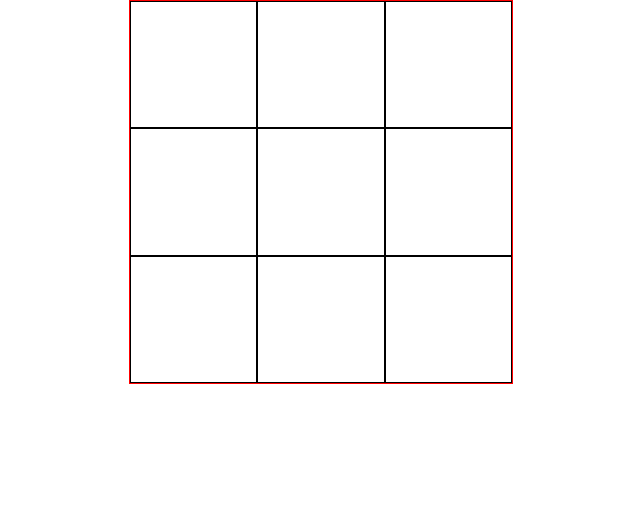
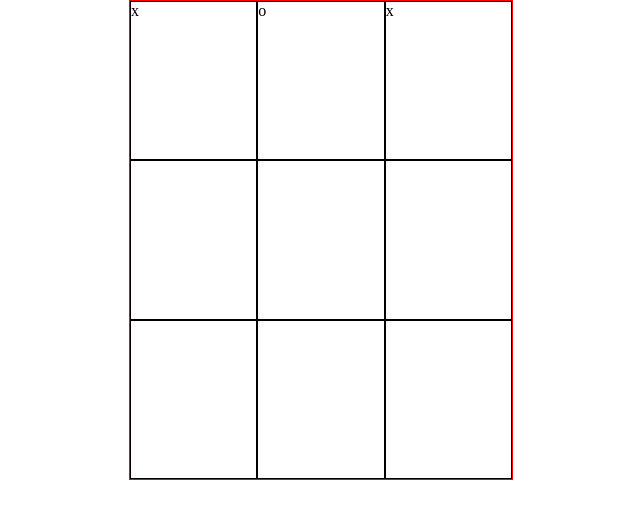
Before and after one commit to Deepspacediver/tic-tac-toe, a plain HTML site: page index.html in a window 1280 px wide. Shown: the whole page, without its empty margins (319-959 px from the left). Drawn offline with Linux system fonts and the light colour scheme.

Commit message:
added function to display array in tiles, created players

```diff
--- a/java.js
+++ b/java.js
@@ -1,6 +1,40 @@
 console.log("hello world")
 
 const game = (() => {
-    const gameBoard = [];
-    console.log(gameBoard)
+    const gameBoard = ['x', 'o', 'x',];
+    const gameTiles = Array.from(document.querySelectorAll('div.game-tile'))
+
+    const displayGameBoardArray = () =>{
+        for (let i = 0; i < gameBoard.length; i++) {
+                gameTiles[i].innerText = gameBoard[i]
+        }
+    }
+
+
+    displayGameBoardArray()
+    return{
+        gameTiles,
+        gameBoard,
+    }
 })();
+
+const Player = (sign) => {
+    const playingSign = sign;
+    const playerMove = (sign) =>{
+        game.gameTiles.forEach(tile => {
+            tile.addEventListener('click', (e) => {
+                e.target.innerText = sign
+                e.target.dataset.player = `${sign}`
+                game.gameBoard.push(sign)
+            })
+
+        })
+    }
+
+    playerMove(playingSign)
+    return {
+        playingSign
+    }
+}
+
+const player1 = Player('x')
--- a/style.css
+++ b/style.css
@@ -12,16 +12,15 @@ html{
 .game-container{
     border: 1px solid red;
     display: flex;
-    width: 30vw;
-    height: 30vw;
+    max-width: 30vw;
+    height: 60vh;
     margin: 0 auto;
-
     flex-wrap: wrap;
 }
 
 .game-tile{
     display: flex;
     border: 1px solid black;
-    flex: 1 0 33%;
-    height: auto;
+    flex: 1 1 33%;
+    min-height: 33%;
 }
```
